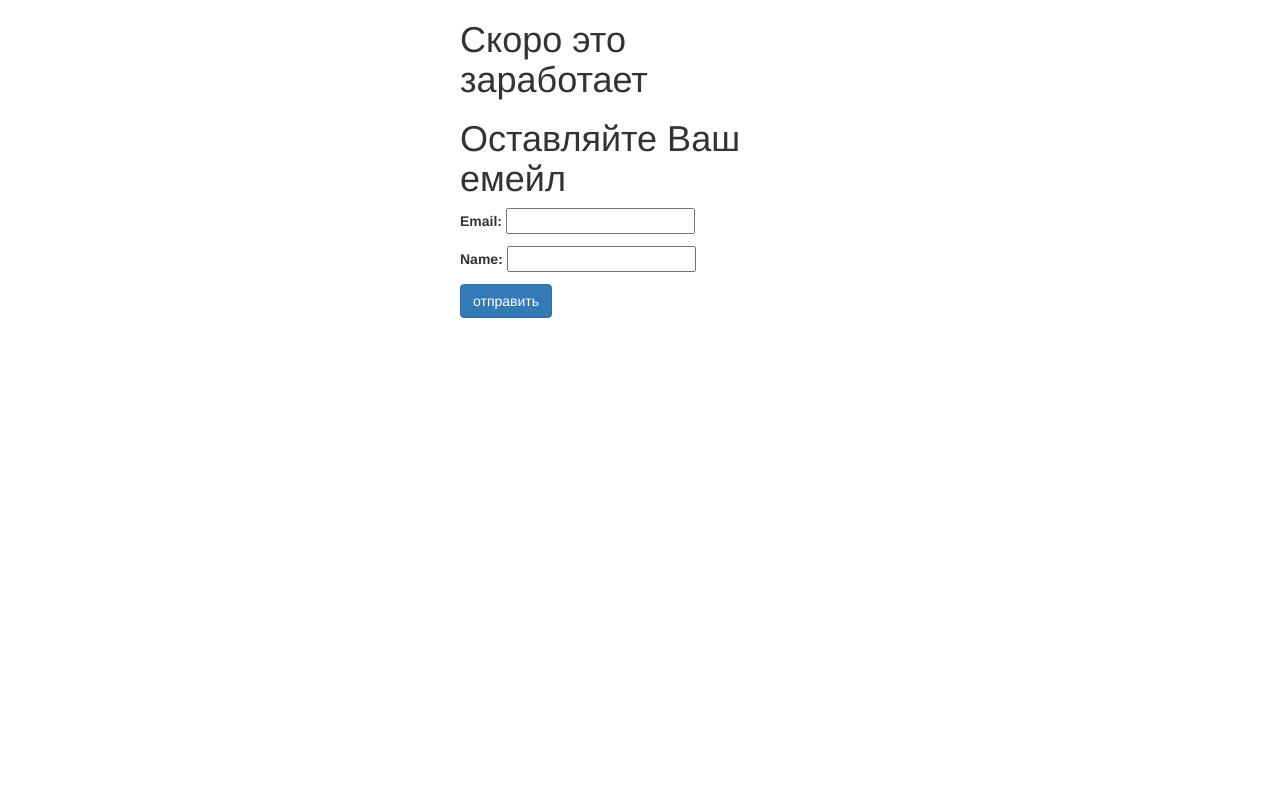
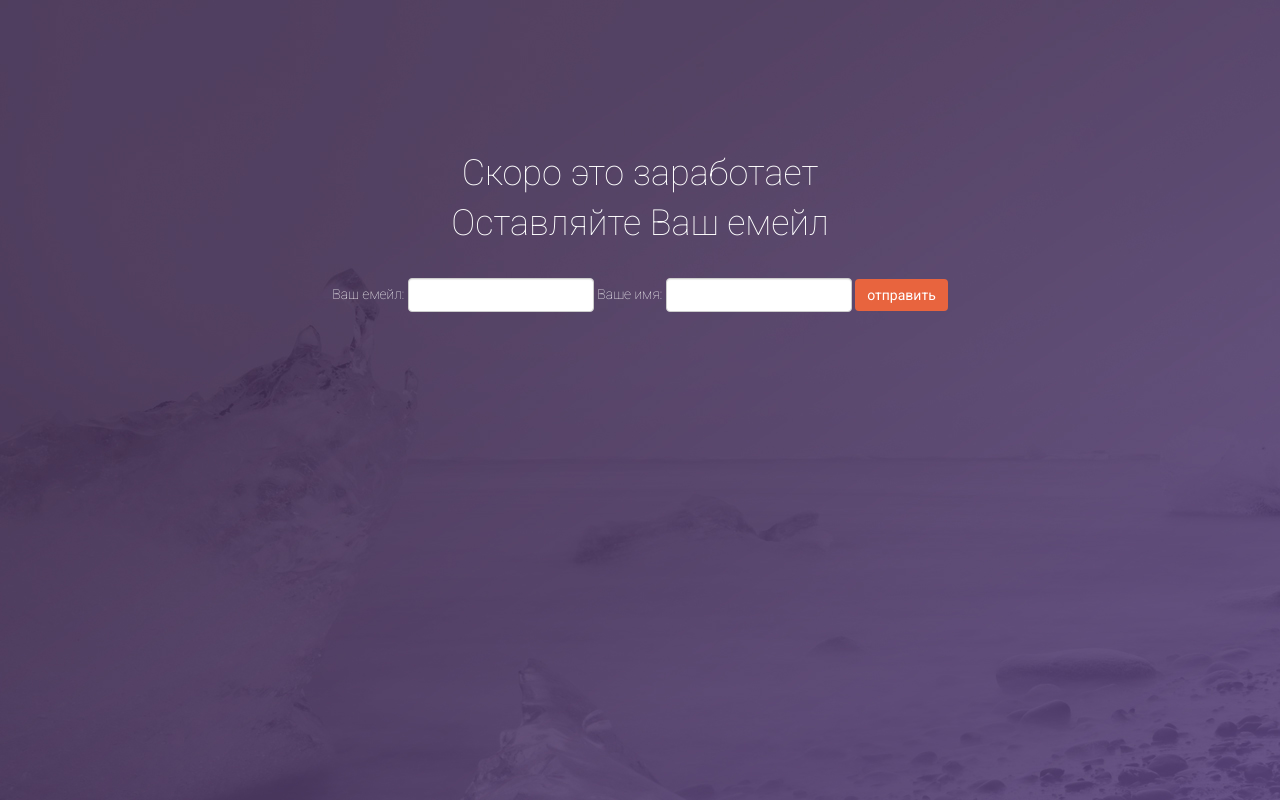
Before and after one commit to makovsv/my-django-project, a Django app: page /landing/ in a window 1280 px wide. Run offline with Django 3.2, Linux system fonts and the light colour scheme; some libraries are stand-ins or nearby versions.

Commit message:
comment 3 ls

```diff
--- a/mysite/landing/forms.py
+++ b/mysite/landing/forms.py
@@ -4,5 +4,5 @@ from .models import *
 class SubscriberForm(forms.ModelForm):
 
     class Meta:
-        model = Subscribers
+        model = Subscriber
         exclude = [""]
--- a/mysite/landing/models.py
+++ b/mysite/landing/models.py
@@ -1,5 +1,12 @@
 from django.db import models
 
-class Subscribers(models.Model):
+class Subscriber(models.Model):
     email=models.EmailField()
     name=models.CharField(max_length=132)
+
+    def __str__ (self):
+        return "Пользователь %s %s" % (self.email, self.name)
+
+    class Meta:
+        verbose_name = 'MySubscriber'
+        verbose_name_plural = 'A lot of subsribers'
--- a/mysite/mysite/settings.py
+++ b/mysite/mysite/settings.py
@@ -111,3 +111,5 @@ USE_TZ = True
 # https://docs.djangoproject.com/en/2.1/howto/static-files/
 
 STATIC_URL = '/static/'
+
+STATICFILES_DIRS = [os.path.join(BASE_DIR, "static")] #я дописал так как не грузятся файлы стиля
--- /dev/null
+++ b/mysite/static/style.css
@@ -0,0 +1,40 @@
+html, body{
+  height: 100%;
+  max-height: 100%;
+  font-family: 'Roboto', sans-serif;
+}
+
+.top-container{
+  padding-top: 10%;
+}
+
+.general-container{
+  background: url('img/bg_img.jpg');
+  height: 100%;
+}
+
+.general-container form label{
+  font-weight: 100;
+  color: white;
+}
+
+.general-container form{
+  margin-top: 30px;
+}
+
+.title{
+  text-align: center;
+  color: white;
+  font-weight: 100;
+  line-height: 50px;
+}
+
+.orange-btn{
+  background-color: #e8643e;
+  border: none;
+}
+
+.orange-btn:hover{
+  background-color: #dc5129;
+  border: none;
+}
--- a/mysite/templates/landing/landing.html
+++ b/mysite/templates/landing/landing.html
@@ -8,27 +8,41 @@
   <!-- Bootstrap-->
   <link rel="stylesheet" href="https://cdnjs.cloudflare.com/ajax/libs/twitter-bootstrap/3.3.6/css/bootstrap.min.css">
 
+  <link href="https://fonts.googleapis.com/css?family=Roboto:100,100i,300,300i,400" rel="stylesheet"> <!-- шрифт Робото -->
+
+  <!-- Custom styles-->
+  <link rel="stylesheet" href="{% static 'style.css' %}">
+
+
+
 </head>
 <body>
 
+  <div class="general-container">
+    <div class="container top-container">
+      <div class="row">
 
-  <div class="container">
-    <div class="row">
-      <div class="col-lg-4 col-lg-offset-4">
-        <h1 class="title">Скоро это заработает</h1>
-        <h1 class="title">Оставляйте Ваш емейл</h1>
-        <div>
-          <form action="" method="post">{% csrf_token %}
-            {{ form.as_p}}
-            <div>
-              <button type="submit" class="btn btn-primary">отправить</button>
-            </div>
-          </form>
+        <div class="col-lg-8 col-lg-offset-2">
+          <h1 class="title">Скоро это заработает<br>
+          Оставляйте Ваш емейл</h1>
+          <div>
+            <form action="" method="post" class="form-inline text-center">{% csrf_token %}
+              <div class="form-group">
+                <label>Ваш емейл: </label>
+                <input type="email" name="{{ form.email.name }}" class="form-control">
+              </div>
+              <div class="form-group">
+                <label>Ваше имя: </label>
+                <input type="text" name="{{ form.name.name }}" class="form-control">
+              </div>
+              <button type="submit" class="btn btn-primary orange-btn">отправить</button>
+            </form>
+          </div>
+
         </div>
       </div>
     </div>
   </div>
 
 
-
 </body>
```
Also changed, not shown: mysite/landing/admin.py (+11 -1 lines), mysite/db.sqlite3, mysite/landing/migrations/0003_auto_20190113_1002.py (added), mysite/static/img/bg_img.jpg (added), 1 other file.
